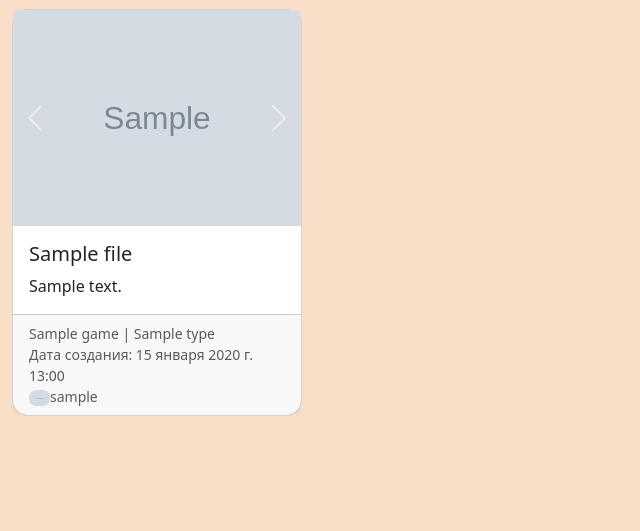
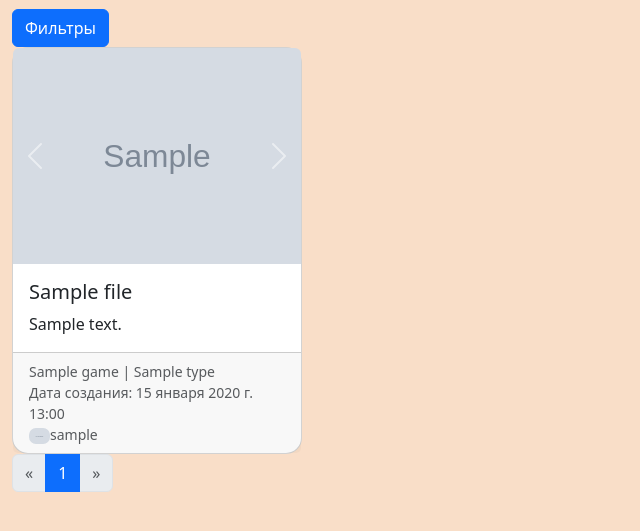
Before and after one commit to Velamniro/velles, a Django app: page / in a window 1280 px wide. Shown: the part 56-587 px from the top of the page, without its empty margins (0-640 px from the left). Run offline with Django 5.2, Linux system fonts and the light colour scheme; tables that the repository leaves empty hold one stand-in row (values such as "Sample post"); grey boxes marked "Sample" are stand-in pictures; some libraries are stand-ins or nearby versions.

Commit message:
Filters was added

```diff
--- a/home_app/models.py
+++ b/home_app/models.py
@@ -48,6 +48,9 @@ class FileImage(models.Model):
 
 class Game(models.Model):
     name = models.CharField("Название игры", max_length=128)
+    slug = models.SlugField("Slug", unique=True, db_index=True)
+
+    objects = models.Manager()
 
     def __str__(self):
         return self.name
@@ -58,7 +61,10 @@ class Game(models.Model):
 
 class Type(models.Model):
     name = models.CharField("Тип(например мод)", max_length=128)
+    slug = models.SlugField("Slug", unique=True, db_index=True)
     games = models.ManyToManyField(Game, default=None, blank=True, related_name='types')
+
+    objects = models.Manager()
 
     def __str__(self):
         games = []
--- /dev/null
+++ b/home_app/static/js/home_app/apply_filter.js
@@ -0,0 +1,13 @@
+function applyFilters() {
+    let typeValue = document.getElementById("type-field").value ? document.getElementById("type-field").value : null;
+    let gameValue = document.getElementById("game-field").value ? document.getElementById("game-field").value : null;
+    let orderByValue = document.getElementById("orderby-field").value ? document.getElementById("orderby-field").value : null;
+
+    link = window.location.href.split('?')[0];
+    link = `${link}?`
+    if (typeValue) { link += `type=${typeValue}&` }
+    if (gameValue) { link += `game=${gameValue}&` }
+    if (orderByValue) { link += `orderby=${orderByValue}&` }
+
+    window.location.href = link;
+}
--- a/home_app/templates/home_app/index.html
+++ b/home_app/templates/home_app/index.html
@@ -2,6 +2,48 @@
 {% load static %}
 
 {% block content %}
+  <!-- Filter panel -->
+  <div class="container-fluid">
+    <button class="btn btn-primary" type="button" data-bs-toggle="offcanvas" data-bs-target="#offcanvasFilters" aria-controls="offcanvasExample">
+      <i class="fa-regular fa-filter"></i> Фильтры
+    </button>
+
+    <div class="offcanvas offcanvas-start" tabindex="-1" id="offcanvasFilters" aria-labelledby="offcanvasExampleLabel">
+      <div class="offcanvas-header">
+        <h5 class="offcanvas-title" id="offcanvasExampleLabel">Фильтры</h5>
+        <button type="button" class="btn-close" data-bs-dismiss="offcanvas" aria-label="Close"></button>
+      </div>
+      <div class="offcanvas-body">
+        <div>
+          Выберите необходимые фильтры
+        </div>
+        <div class="dropdown mt-3">
+          <button class="btn btn-secondary dropdown-toggle" type="button" data-bs-toggle="dropdown">
+            Игры
+          </button>
+          <ul class="dropdown-menu">
+            {% for game in games %}
+              <li><a class="dropdown-item" href="{% url 'home_filtered' game.slug %}">{{ game.name }}</a></li>
+            {% endfor %}
+          </ul>
+        </div>
+        {% if game_slug %}
+          <div class="dropdown mt-3">
+            <button class="btn btn-secondary dropdown-toggle" type="button" data-bs-toggle="dropdown">
+              Типы
+            </button>
+            <ul class="dropdown-menu">
+              {% for type in types %}
+                <li><a class="dropdown-item" href="{% url 'home_filtered_with_type' game_slug type.slug %}">{{ type.name }}</a></li>
+              {% endfor %}
+            </ul>
+          </div>
+        {% endif %}
+      </div>
+    </div>
+  </div>
+  <!-- end Filter Panel -->
+  <!-- All Files' cards -->
   <div class="container-fluid row row-cols-1 row-cols-md-2 row-cols-lg-3 row-cols-xl-4 g-4">
     {% for file in files %}
       <div class="col h-100">
@@ -41,10 +83,53 @@
       </div>
     {% endfor %}
   </div>
+  <!-- end All Files' cards -->
+  <!-- Pagination -->
+  <div class="container-fluid">
+    <nav aria-label="Page navigation example"style="background-color: #F9DEC8;">
+      <ul class="pagination">
+        {% if page_obj.has_previous %}
+          <li class="page-item">
+            <a class="page-link" href="?page={{ page.previous_page_number }}" aria-label="Previous">
+              <span aria-hidden="true">&laquo;</span>
+            </a>
+          </li>
+        {% else %}
+          <li class="page-item disabled">
+            <a class="page-link" href="" aria-label="Previous">
+              <span aria-hidden="true">&laquo;</span>
+            </a>
+          </li>
+        {% endif %}
+        {% for page in paginator.page_range %}
+          {% if page_obj.number == page %}
+            <li class="page-item active"><a class="page-link" href="?page={{ page }}">{{ page }}</a></li>
+          {% elif page >= page_object.number|add:-2 and page <= page_object.number|add:2%}
+            <li class="page-item"><a class="page-link" href="?page={{ page }}">{{ page }}</a></li>
+          {% endif %}
+        {% endfor %}
+        {% if page_obj.has_next %}
+          <li class="page-item">
+            <a class="page-link" href="?page={{ page_next_page_number }}" aria-label="Next">
+              <span aria-hidden="true">&raquo;</span>
+            </a>
+          </li>
+        {% else %}
+          <li class="page-item disabled">
+            <a class="page-link" aria-label="Next">
+              <span aria-hidden="true">&raquo;</span>
+            </a>
+          </li>
+        {% endif %}
+      </ul>
+    </nav>
+  </div>
+  <!-- end Pagination -->
 {% endblock %}
 
 {% block head_import %}
 <link rel="stylesheet" href="{% static 'css/home_app/index.css' %}">
 {% endblock %}
 {% block body_import %}
+<script src="{% static 'js/home_app/apply_filter.js' %}"></script>
 {% endblock %}
--- a/home_app/urls.py
+++ b/home_app/urls.py
@@ -13,5 +13,7 @@ from . import views
 urlpatterns = [
     path('', views.HomeView.as_view(), name='home'),
     path('about/', views.about, name='about'),
-    path('file/<slug:slug>', views.FileView.as_view(), name='file')
+    path('file/<slug:slug>', views.FileView.as_view(), name='file'),
+    path('<slug:game_slug>/', views.HomeViewFiltered.as_view(), name='home_filtered'),
+    path('<slug:game_slug>/<slug:type_slug>/', views.HomeViewFiltered.as_view(), name='home_filtered_with_type'),
 ]
--- a/home_app/views.py
+++ b/home_app/views.py
@@ -13,18 +13,41 @@ from django.shortcuts import get_object_or_404, render
 from django.http import HttpResponse
 from django.views.generic import ListView, DetailView
 
-from .models import File
+from .models import File, Type, Game
 
 # Create your views here.
 class HomeView(ListView):
     model = File
     template_name = 'home_app/index.html'
     context_object_name = 'files'
+    paginate_by = 10
 
     def get_context_data(self, **kwargs: Any) -> dict[str, Any]:
         context = super().get_context_data(**kwargs)
         context['title'] = "Главная — Velles"
+        context['types'] = Type.objects.all()
+        context['games'] = Game.objects.all()
         return context
+
+    def get_queryset(self) -> QuerySet[Any]:
+        return File.objects.order_by('-create_datetime')
+
+class HomeViewFiltered(HomeView):
+    def get_context_data(self, **kwargs: Any) -> dict[str, Any]:
+        context = super().get_context_data(**kwargs)
+        context['game_slug'] = self.kwargs['game_slug']
+        try:
+            context['type_slug'] = self.kwargs['type_slug']
+        finally:
+            return context
+
+    def get_queryset(self) -> QuerySet[Any]:
+        game = Game.objects.get(slug=self.kwargs['game_slug'])
+        try:
+            type = Type.objects.get(slug=self.kwargs['type_slug'])
+            return File.objects.filter(game=game, type=type).order_by('-create_datetime')
+        except KeyError:
+            return File.objects.filter(game=game).order_by('-create_datetime')
 
 class FileView(DetailView):
     model = File
--- a/velles/urls.py
+++ b/velles/urls.py
@@ -21,9 +21,9 @@ from django.conf.urls.static import static
 from . import settings
 
 urlpatterns = [
+    path('admin/', admin.site.urls),
+    path('user/', include('users_app.urls')),
     path('', include('home_app.urls')),
-    path('user/', include('users_app.urls')),
-    path('admin/', admin.site.urls),
 ]
 
 if settings.DEBUG:
```
Also changed, not shown: home_app/tests.py (+21 -4 lines), home_app/migrations/0011_game_slug_type_slug.py (added), home_app/migrations/0012_alter_game_slug_alter_type_slug.py (added).
